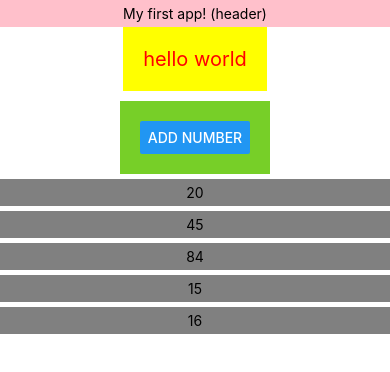
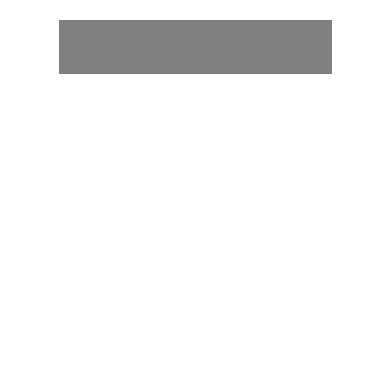
Before and after one commit to blob-blob/RNstoody, a React Native app: screen / in a window 390 px wide. Shown: the top 372 px of the page. Built offline with nearby package versions, Linux system fonts and the light colour scheme.

Commit message:
textInput

```diff
--- a/App.js
+++ b/App.js
@@ -3,6 +3,7 @@ import { View, Text, StyleSheet, ScrollView } from 'react-native';
 import Header from './src/header';
 import Generator from './src/generator';
 import NumList from './src/numlist';
+import Input from './src/input';
 class App extends Component {
     state = {
         appName: 'My first app! (header)',
@@ -30,7 +31,7 @@ class App extends Component {
     render() {
         return (
             <View style={styles.mainView}>
-                <Header name={this.state.appName} />
+                {/* <Header name={this.state.appName} />
                 <View style={styles.subView}>
                     <Text style={styles.mainText}>hello world</Text>
                 </View>
@@ -46,7 +47,9 @@ class App extends Component {
                         num={this.state.random}
                         delete={this.onNumDelete}
                     />
-                </ScrollView>
+                </ScrollView> */}
+
+                <Input />
             </View>
         );
     }
--- /dev/null
+++ b/src/input.js
@@ -0,0 +1,41 @@
+import React, { Component } from 'react';
+import { View, Text, StyleSheet, TextInput } from 'react-native';
+
+class Input extends Component {
+    state = {
+        myTextInput: '',
+    };
+    onChangeText = event => {
+        this.setState({
+            myTextInput: event,
+        });
+    };
+
+    render() {
+        return (
+            <View style={styles.mainView}>
+                <TextInput
+                    value={this.state.myTextInput}
+                    style={styles.input}
+                    onChangeText={this.onChangeText}
+                    multiline={true}
+                    maxLength={100}
+                    autoCapitalize={'none'}
+                    editable={true}
+                />
+            </View>
+        );
+    }
+}
+
+const styles = StyleSheet.create({
+    mainView: { width: '70%' },
+    input: {
+        width: '100%',
+        backgroundColor: 'grey',
+        marginTop: 20,
+        padding: 10,
+    },
+});
+
+export default Input;
```
